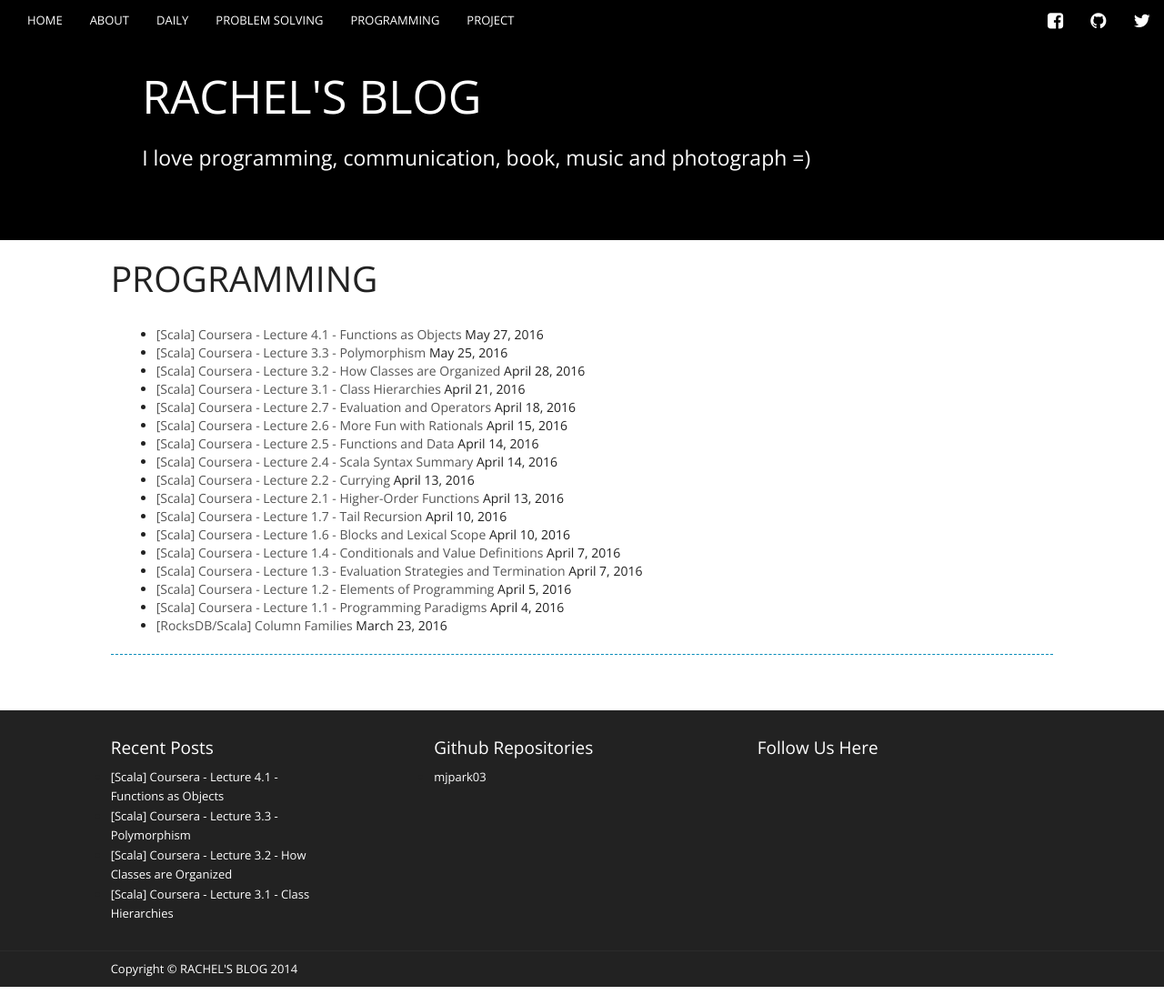
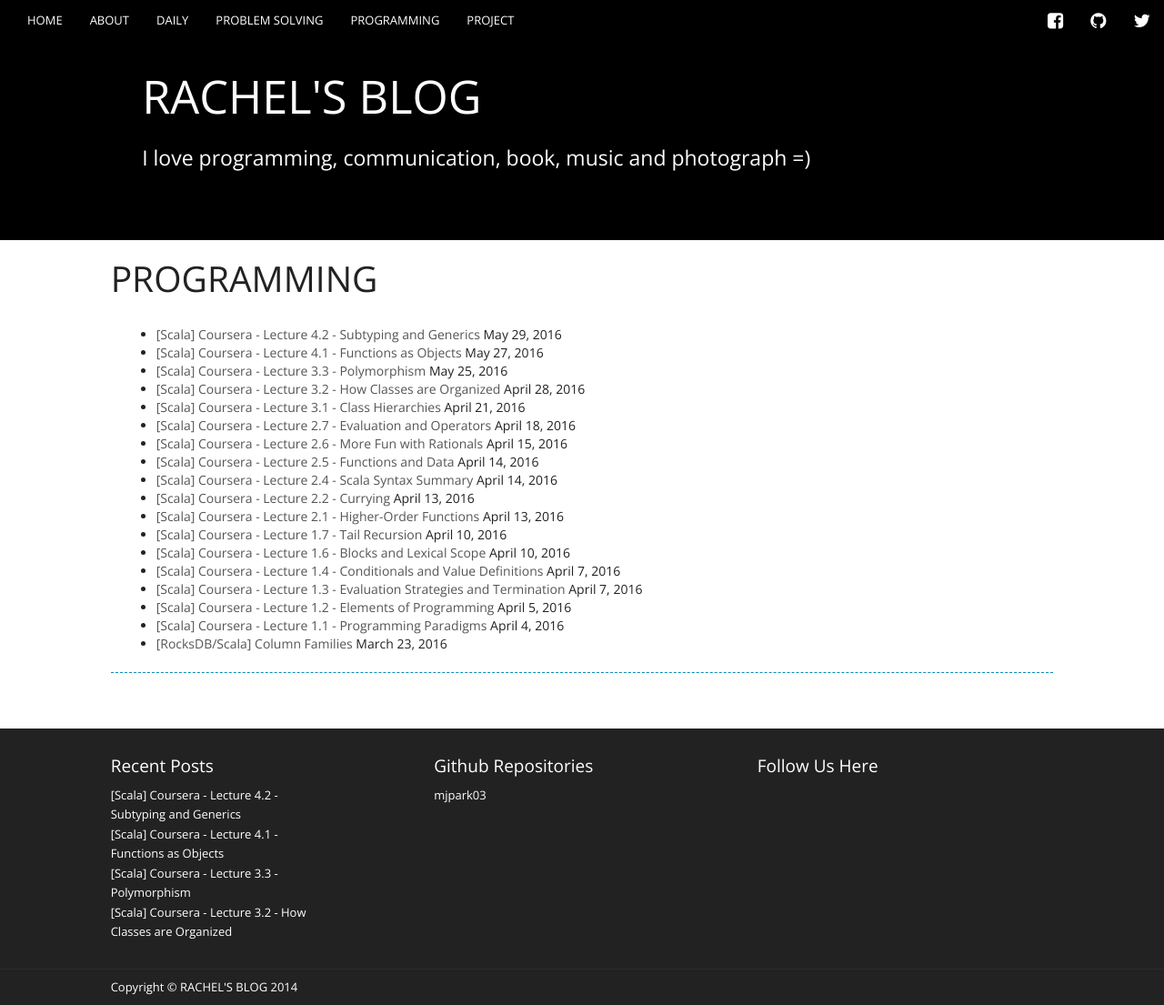
Before and after one commit to gudnam/mjpark03.github.io, a Jekyll site: the page built from 05.programming.md, in a window 1280 px wide and 1105 px high. Shown: the whole window at 91% size. Built offline with Jekyll 4.4.1, drawn with Linux system fonts in a browser that asks for light colours; nearby versions of some CDN libraries.

Commit message:
[Scala] Coursera - Lecture 4.2 - Subtyping and Generics

```diff
--- a/_posts/2016-05-27-programming-017.markdown
+++ b/_posts/2016-05-27-programming-017.markdown
@@ -23,7 +23,7 @@
 <hr/>
 
 - <h4>Functions as Objects</h4>
-	- function values are treated as objects in Scala <br/>
+  - function values are treated as objects in Scala <br/>
   - The function type A => B : scala.Function1[A, B] <br/>
 
 {% highlight text %}
--- /dev/null
+++ b/_posts/2016-05-29-programming-018.markdown
@@ -0,0 +1,67 @@
+---
+layout: post
+title:  "[Scala] Coursera - Lecture 4.2 - Subtyping and Generics"
+date:   2016-05-29 22:00:00
+categories: programming
+author: Rachel Park
+comments: true
+tags: [programming]
+permalink: programming/018
+---
+
+
+I will summerize the lectures (Functional Programming Principles in Scala of Coursera) to study Scala.
+
+
+* The full video lectures : <a href="https://class.coursera.org/progfun-005/lecture" target="_blank">https://class.coursera.org/progfun-005/lecture</a>
+
+
+* The lecture of this posting : <a href="https://class.coursera.org/progfun-005/lecture/81" target="_blank">Lecture 4.2 - Subtyping and Generics</a>
+<br/><br/>
+
+<h3>Summary</h3>
+<hr/>
+
+- <h4>Type Bounds</h4>
+  - S <: T means: S is a subtype of T <br/>
+  - S >: T means: S is a supertype of T, or T is a subtype of S <br/>
+
+{% highlight text %}
+/* non-use type bounds */
+def assertAllPos(s: IntSet): IntSet
+
+/* use type bounds */
+def assertAllPos[S <: IntSet](r: S): S = ...
+{% endhighlight %}
+<br/>
+
+- <h4>Upper Bounds</h4>
+
+{% highlight text %}
+[S <: IntSet]
+{% endhighlight %}
+<br/>
+
+- <h4>Lower Bounds</h4>
+
+{% highlight text %}
+[S >: NonEmpty]
+{% endhighlight %}
+<br/>
+
+- <h4>Mixed Bounds</h4>
+
+{% highlight text %}
+[S >: NonEmpty <: IntSet]
+{% endhighlight %}
+<br/>
+
+- <h4>Covariance Exercise</h4>
+
+{% highlight text %}
+val a: Array[NonEmpty] = Array(new NonEmpty(1, Empty, Empty))
+val b: Array[IntSet] = a // A type error
+b(0) = Empty
+val s: NonEmpty = a(0)
+{% endhighlight %}
+<br/><br/>
```
